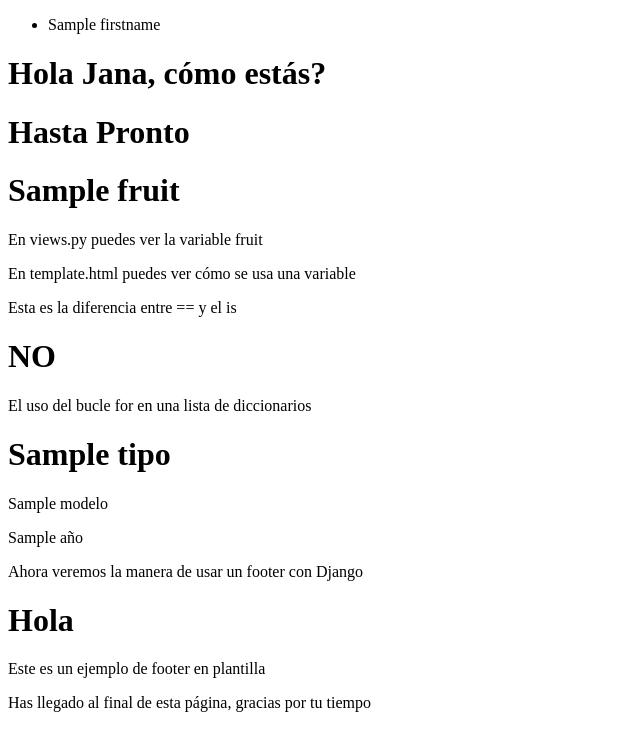
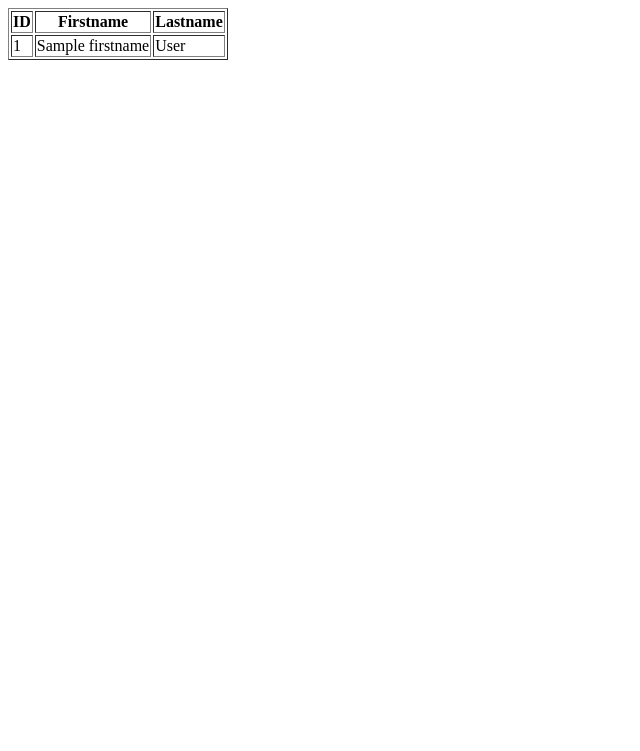
Before and after one commit to dianafontecha73/djangoproject, a Django app: template members/templates/template.html in a window 1280 px wide. Shown: the top 751 px of the page, without its empty margins (0-640 px from the left). Run offline with Django 5.2, Linux system fonts and the light colour scheme; the template is opened without the code that fills it: most values are stand-ins (such as "Sample title", 1, 10 or a date in 2020).

Commit message:
Creación de tabla

```diff
--- a/members/templates/main.html
+++ b/members/templates/main.html
@@ -1,3 +1,6 @@
+<!DOCTYPE html>
+<html>
+<body>
 {% extends 'master.html' %}
 
 {% block title%}
@@ -15,3 +18,6 @@
     <p>Check out all our <a href="members/">members</a></p>
 
 {% endblock %}
+</body>
+
+</html>
--- /dev/null
+++ b/members/templates/mymenu.html
@@ -0,0 +1 @@
+<div>HOME | {{ me }} | ABOUT | FORUM | {{ sponsor }}</div>
--- a/members/templates/template.html
+++ b/members/templates/template.html
@@ -1,53 +1,20 @@
 <!DOCTYPE html>
 <html>
 <body>
-<ul>
-    {% for x in mymembers %}
-        <li>{{ x.firstname }}</li>
-    {% endfor %}
-</ul>
 
-{% with firstname="Jana" %}
-<h1>Hola {{ firstname }}, cómo estás?</h1>
-{% endwith %}
-
-{% if greeting == 1 %}
-    <h1>Hola</h1>
-{% elif greeting == 2  and day == "Viernes" %}
-    <h1>Bienvenido y feliz fin de semana</h1>
-{% else %}
-    <h1>Hasta Pronto</h1>
-{% endif %}
-
-{% for x in fruits %}
-    <h1>{{ x }}</h1>
+<table border='1'>
+    <tr>
+        <th>ID</th>
+        <th>Firstname</th>
+        <th>Lastname</th>
+    </tr>
+{% for x in mymembers %}
+    <tr>
+        <td>{{ x.id }}</td>
+            <td>{{ x.firstname }}</td>
+        <td>{{ x.lastname }}</td>
+    </tr>
 {% endfor %}
-
-<p>En views.py puedes ver la variable fruit</p>
-
-<p>En template.html puedes ver cómo se usa una variable</p>
-
-<p>Esta es la diferencia entre  ==  y el  is</p>
-{% if x is y %}
-    <h1>YES</h1>
-{% else %}
-    <h1>NO</h1>
-{%endif%}
-
-<p>El uso del bucle for en una lista de diccionarios</p>
-
-{% for x in coches %}
-    <h1>{{ x.tipo }}</h1>
-    <p>{{ x.modelo }}</p>
-    <p>{{ x.año }}</p>
-{% endfor %}
-
-<p>Ahora veremos la manera de usar un footer con Django</p>
-<h1>Hola</h1>
-<p>Este es un ejemplo de footer en plantilla</p>
-
-{% include 'footer.html' %}
-
 </body>
 
 </html>
```
Also changed, not shown: members/templates/practica.html (added, +59 -0 lines), members/views.py (+4 -3 lines).
